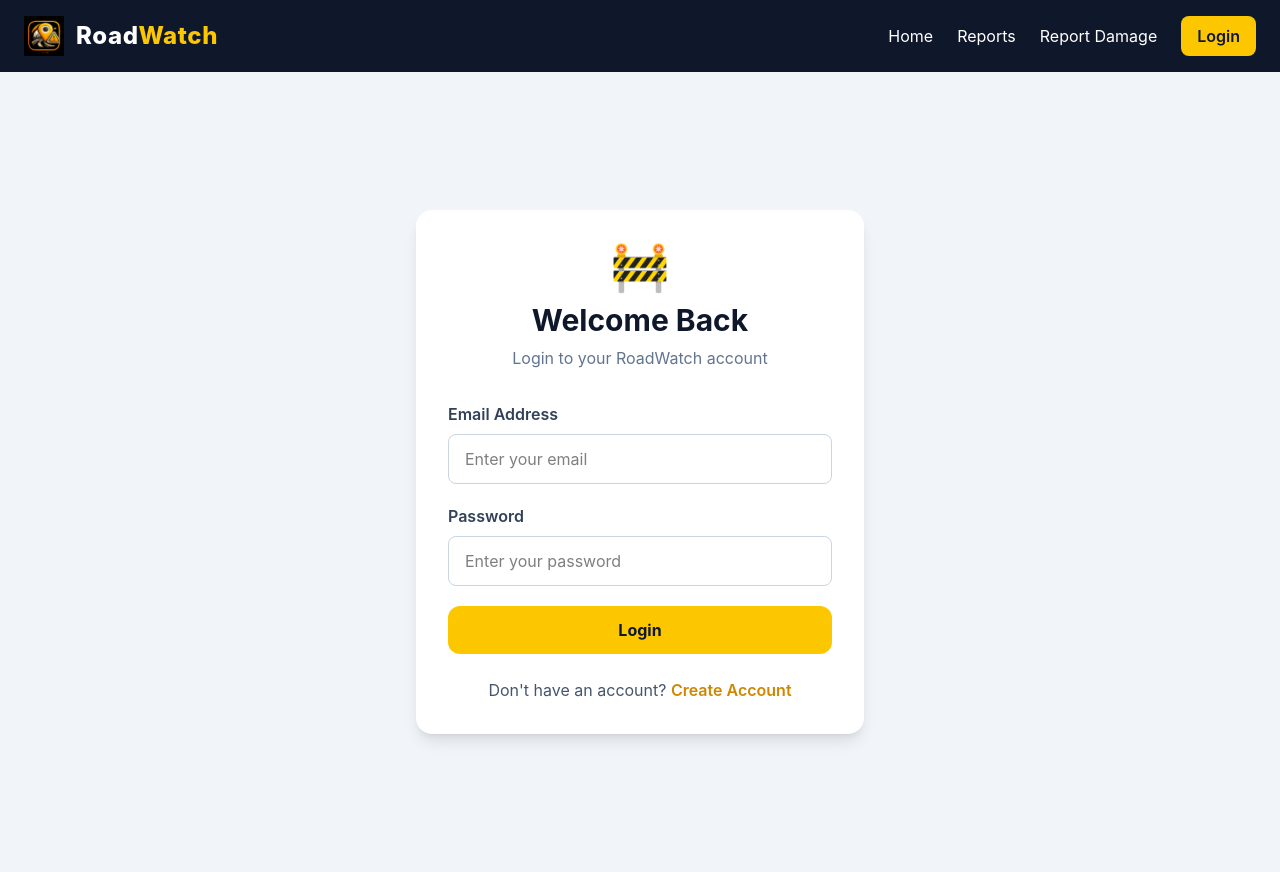
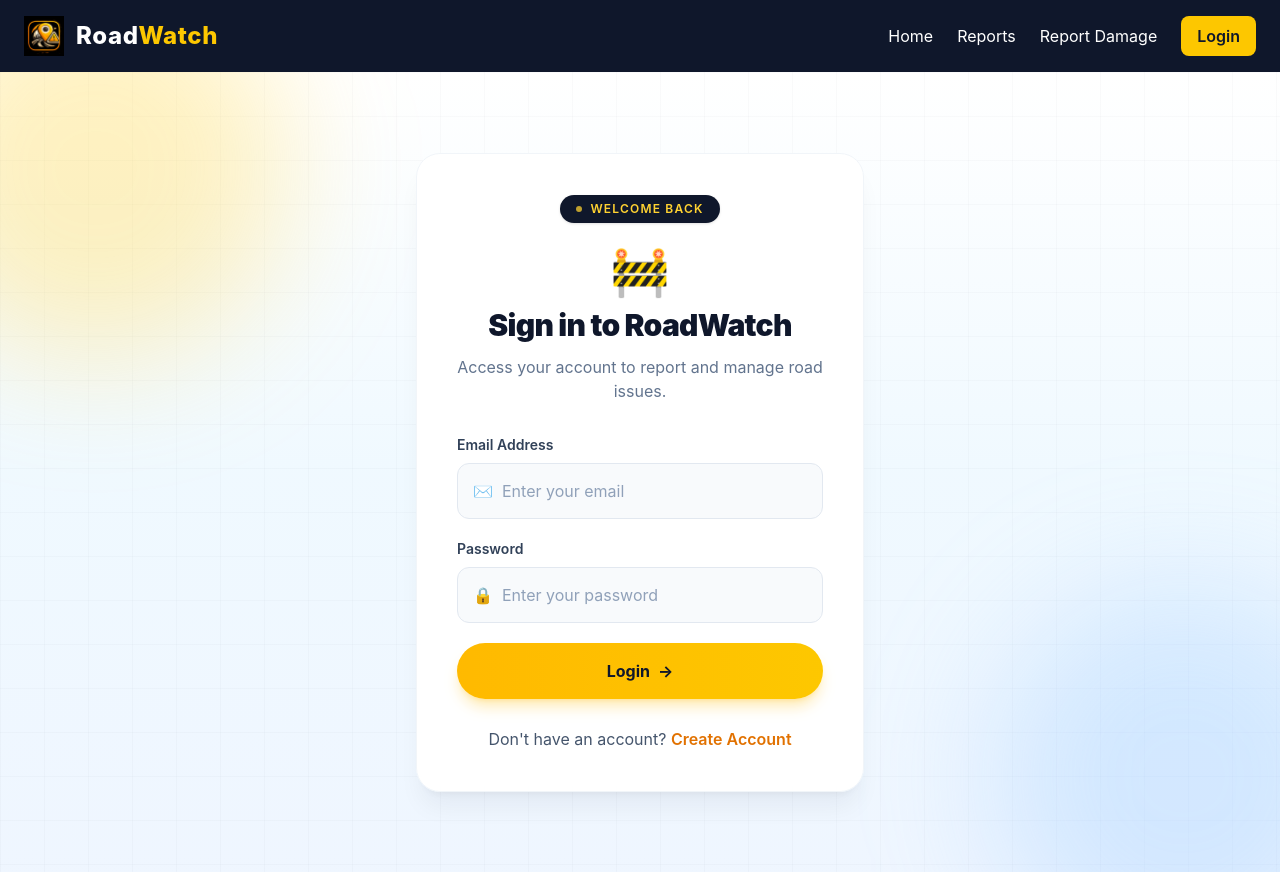
Before and after one commit to Viditkochar12/RoadWatch, a React (Vite) app in the folder client/: page /login in a window 1280 px wide. Built offline with nearby package versions, Linux system fonts and the light colour scheme; no server answers.

Commit message:
changed Login interface

```diff
--- a/client/src/pages/Login.jsx
+++ b/client/src/pages/Login.jsx
@@ -27,67 +27,106 @@ function Login() {
   };
 
   return (
-    <div className="min-h-screen bg-slate-100 flex items-center justify-center px-4">
-      <div className="w-full max-w-md bg-white rounded-2xl shadow-lg p-8">
+    <div className="min-h-screen relative bg-gradient-to-b from-white via-sky-50 to-blue-50 overflow-hidden flex items-center justify-center px-4 py-12">
+
+      {/* Faint blueprint grid backdrop */}
+      <div
+        className="absolute inset-0 opacity-[0.35] pointer-events-none"
+        style={{
+          backgroundImage:
+            "linear-gradient(rgba(15,23,42,0.06) 1px, transparent 1px), linear-gradient(90deg, rgba(15,23,42,0.06) 1px, transparent 1px)",
+          backgroundSize: "44px 44px",
+        }}
+      />
+
+      {/* Decorative blurred accents */}
+      <div className="absolute -top-24 -left-24 w-96 h-96 bg-amber-300/30 rounded-full blur-3xl pointer-events-none" />
+      <div className="absolute -bottom-24 -right-24 w-96 h-96 bg-blue-300/30 rounded-full blur-3xl pointer-events-none" />
+
+      <div className="w-full max-w-md relative animate-[fadeIn_0.5s_ease-out]">
+        <style>{`
+          @keyframes fadeIn {
+            from { opacity: 0; transform: translateY(12px); }
+            to { opacity: 1; transform: translateY(0); }
+          }
+        `}</style>
+
+        <div className="bg-white/95 backdrop-blur rounded-3xl shadow-xl shadow-slate-900/5 border border-slate-100 p-8 sm:p-10">
 
           <div className="text-center mb-8">
+            <div className="inline-flex items-center gap-2 px-4 py-1.5 rounded-full bg-slate-900 text-amber-300 text-xs font-semibold tracking-widest uppercase shadow-sm mb-6">
+              <span className="w-1.5 h-1.5 rounded-full bg-amber-300 animate-pulse" />
+              Welcome Back
+            </div>
+
             <div className="text-5xl mb-3">🚧</div>
 
-          <h1 className="text-3xl font-bold text-slate-900">
-            Welcome Back
+            <h1 className="text-3xl font-black tracking-tight text-slate-900">
+              Sign in to RoadWatch
             </h1>
 
-          <p className="text-slate-500 mt-2">
-            Login to your RoadWatch account
+            <p className="text-slate-500 mt-3">
+              Access your account to report and manage road issues.
             </p>
           </div>
 
           <form onSubmit={handleSubmit} className="space-y-5">
 
             <div>
-            <label className="block font-semibold text-slate-700 mb-2">
+              <label className="block font-semibold text-slate-700 mb-2 text-sm">
                 Email Address
               </label>
 
+              <div className="relative">
+                <span className="absolute left-4 top-1/2 -translate-y-1/2 text-slate-400">
+                  ✉️
+                </span>
                 <input
                   type="email"
                   placeholder="Enter your email"
                   value={email}
                   onChange={(e) => setEmail(e.target.value)}
                   required
-              className="w-full border border-slate-300 rounded-lg px-4 py-3 focus:outline-none focus:ring-2 focus:ring-yellow-400"
+                  className="w-full h-14 border border-slate-200 rounded-xl pl-11 pr-4 bg-slate-50 placeholder:text-slate-400 focus:bg-white focus:outline-none focus:ring-2 focus:ring-amber-400 focus:border-transparent transition"
                 />
+              </div>
             </div>
 
             <div>
-            <label className="block font-semibold text-slate-700 mb-2">
+              <label className="block font-semibold text-slate-700 mb-2 text-sm">
                 Password
               </label>
 
+              <div className="relative">
+                <span className="absolute left-4 top-1/2 -translate-y-1/2 text-slate-400">
+                  🔒
+                </span>
                 <input
                   type="password"
                   placeholder="Enter your password"
                   value={password}
                   onChange={(e) => setPassword(e.target.value)}
                   required
-              className="w-full border border-slate-300 rounded-lg px-4 py-3 focus:outline-none focus:ring-2 focus:ring-yellow-400"
+                  className="w-full h-14 border border-slate-200 rounded-xl pl-11 pr-4 bg-slate-50 placeholder:text-slate-400 focus:bg-white focus:outline-none focus:ring-2 focus:ring-amber-400 focus:border-transparent transition"
                 />
+              </div>
             </div>
 
             <button
               type="submit"
-            className="w-full bg-yellow-400 text-slate-900 font-bold py-3 rounded-xl hover:bg-yellow-300 transition cursor-pointer"
+              className="group w-full flex items-center justify-center gap-2 bg-gradient-to-r from-amber-400 to-yellow-400 hover:from-amber-300 hover:to-yellow-300 text-slate-900 font-bold py-4 rounded-full shadow-lg shadow-amber-400/30 hover:shadow-xl hover:shadow-amber-400/40 transition-all duration-200 hover:-translate-y-0.5 active:translate-y-0 cursor-pointer"
             >
               Login
+              <span className="transition-transform group-hover:translate-x-1">→</span>
             </button>
 
           </form>
 
-        <p className="text-center text-slate-600 mt-6">
+          <p className="text-center text-slate-600 mt-7">
             Don't have an account?{" "}
             <Link
               to="/register"
-            className="text-yellow-600 font-semibold hover:underline"
+              className="text-amber-600 font-semibold hover:text-amber-700 hover:underline transition"
             >
               Create Account
             </Link>
@@ -95,6 +134,7 @@ function Login() {
 
         </div>
       </div>
+    </div>
   );
 }
 
```
Lines whose indentation alone changed are shown as unchanged.
